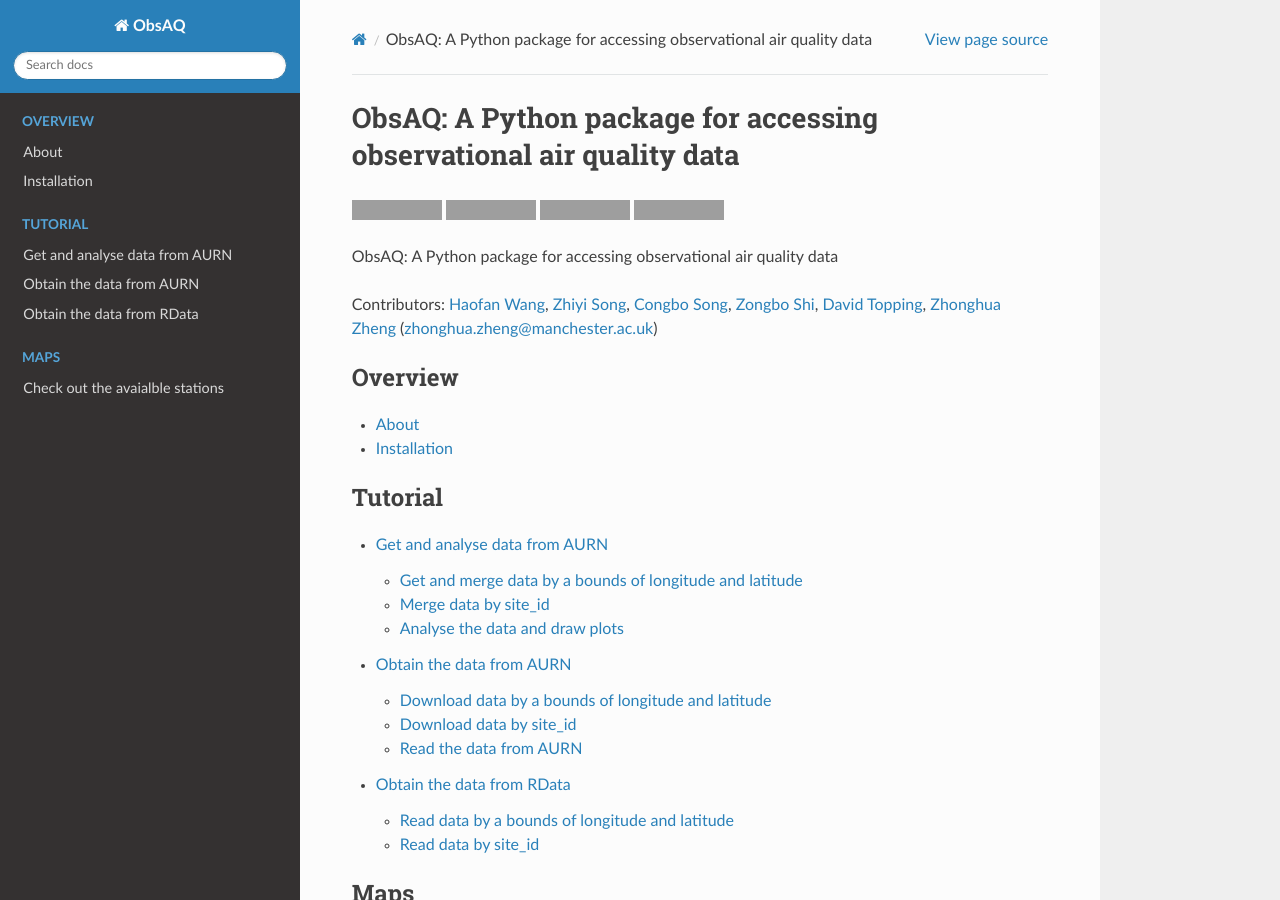
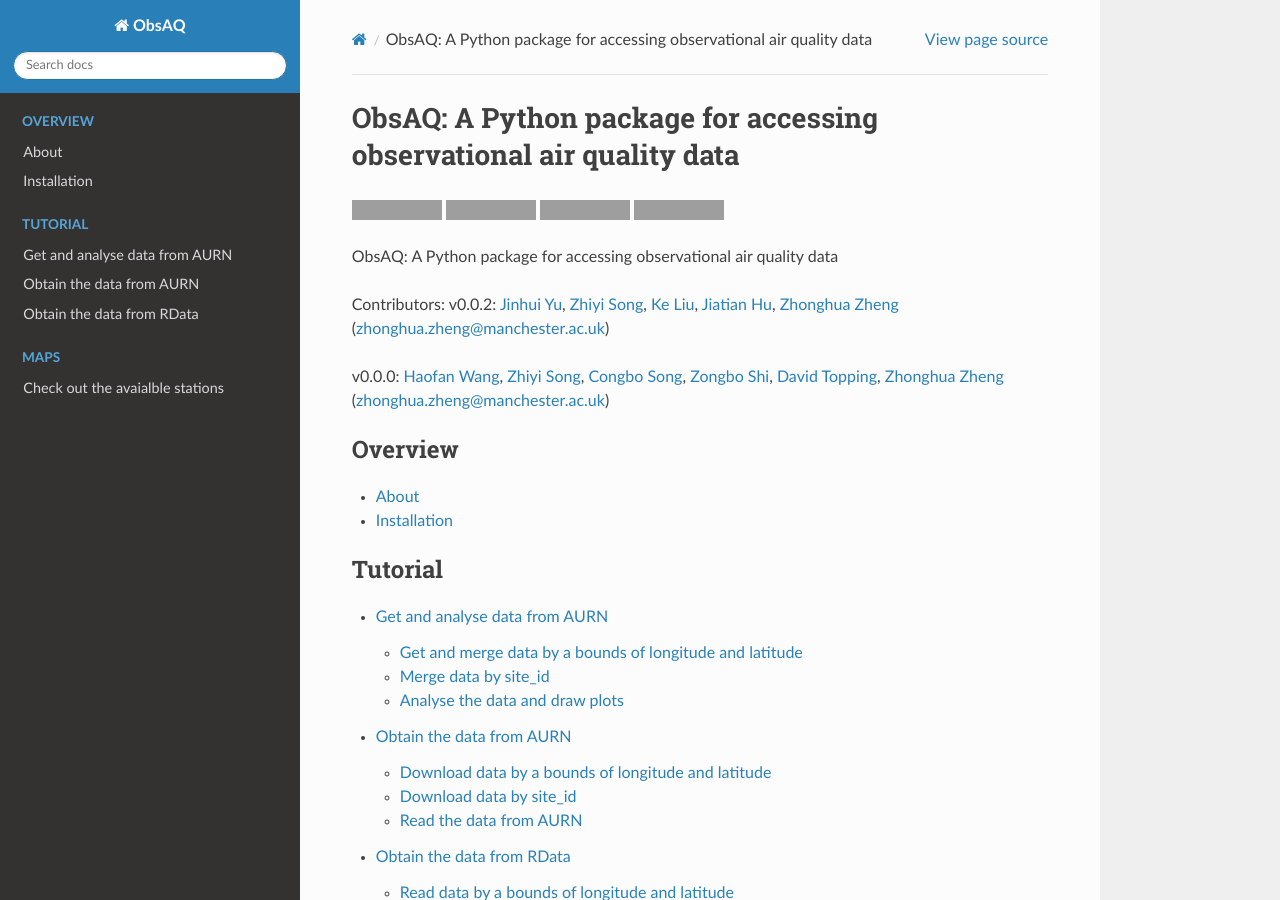
Before and after one commit to envdes/obsaq, a Sphinx documentation site: the page built from docs/index.rst, in a window 1280 px wide and 900 px high. Built offline with Sphinx 7.4.7 and the Read the Docs theme 3.1.0, drawn with Linux system fonts in a browser that asks for light colours; grey boxes are pictures that could not be loaded.

Commit message:
Update index.rst

```diff
--- a/docs/index.rst
+++ b/docs/index.rst
@@ -22,7 +22,10 @@ ObsAQ: A Python package for accessing observational air quality data
 
 ObsAQ: A Python package for accessing observational air quality data
 
-Contributors: `Haofan Wang <https://github.com/Airwhf/>`_, `Zhiyi Song <https://github.com/onebravekid>`_, `Congbo Song <https://github.com/songnku>`_, `Zongbo Shi <https://www.birmingham.ac.uk/staff/profiles/gees/shi-zongbo>`_, `David Topping <https://research.manchester.ac.uk/en/persons/david.topping>`_, `Zhonghua Zheng <https://zhonghua-zheng.github.io/>`_ (zhonghua.zheng@manchester.ac.uk)
+Contributors:
+v0.0.2: `Jinhui Yu <https://github.com/Jinhui-Yu>`_, `Zhiyi Song <https://github.com/onebravekid>`_, `Ke Liu <https://github.com/onebravekid>`_, `Jiatian Hu <https://github.com/Jiatian-Hu>`_, `Zhonghua Zheng <https://zhonghua-zheng.github.io/>`_ (zhonghua.zheng@manchester.ac.uk)
+
+v0.0.0: `Haofan Wang <https://github.com/Airwhf/>`_, `Zhiyi Song <https://github.com/onebravekid>`_, `Congbo Song <https://github.com/songnku>`_, `Zongbo Shi <https://www.birmingham.ac.uk/staff/profiles/gees/shi-zongbo>`_, `David Topping <https://research.manchester.ac.uk/en/persons/david.topping>`_, `Zhonghua Zheng <https://zhonghua-zheng.github.io/>`_ (zhonghua.zheng@manchester.ac.uk)
 
 .. toctree::
    :maxdepth: 2
```
